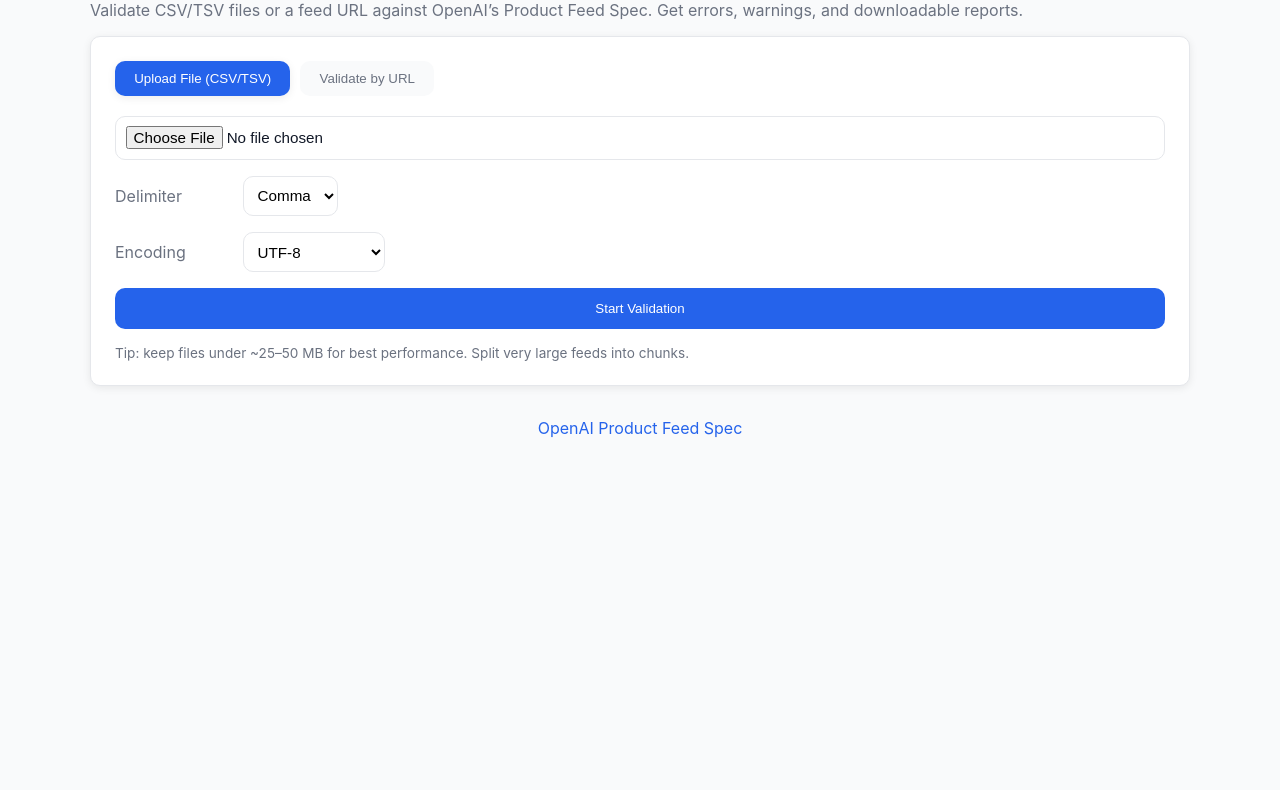
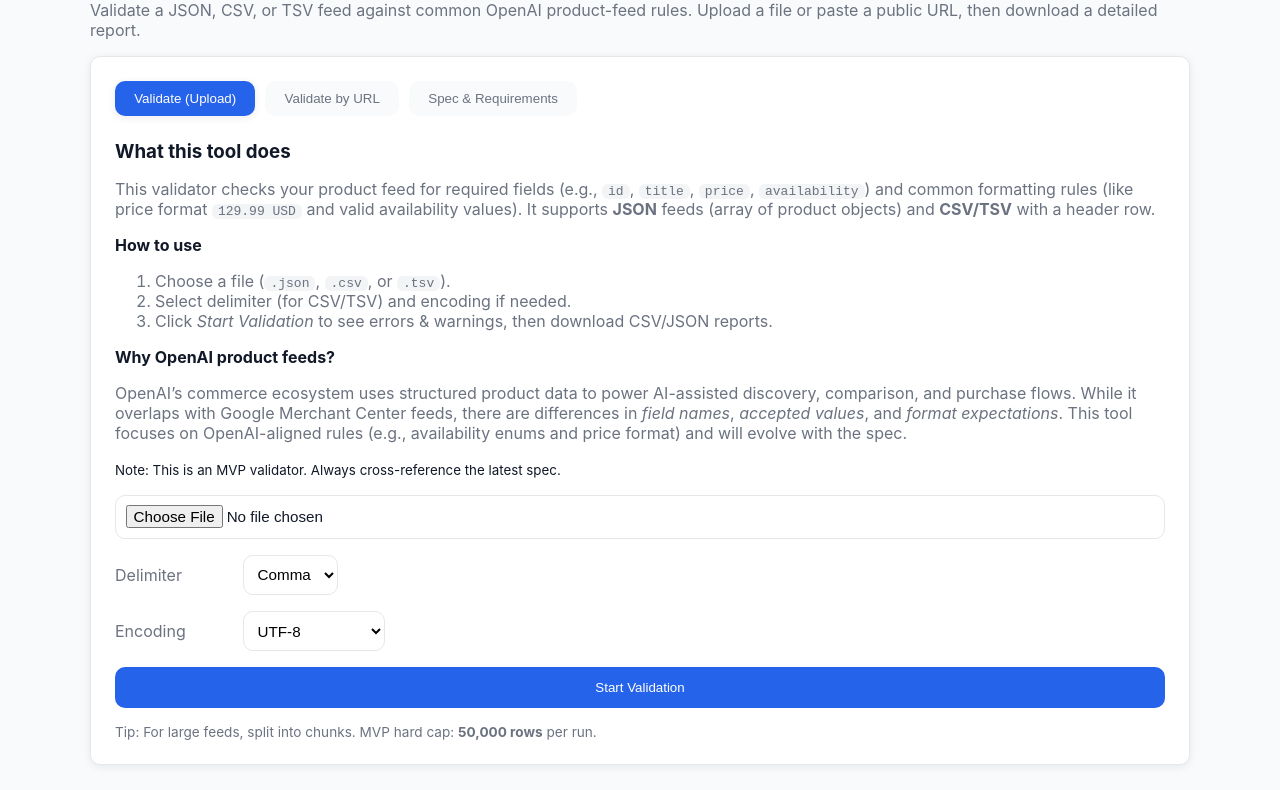
Before and after one commit to Laz627/openai-feed-validator-api, a plain HTML site: page static/index.html in a window 1280 px wide. Shown: the part 165-955 px from the top of the page. Before the commit the page ends 800 px from the top, so only its background shows below. Drawn offline with Linux system fonts and the light colour scheme.

Commit message:
Update index.html

```diff
--- a/static/index.html
+++ b/static/index.html
@@ -7,6 +7,7 @@
   <link rel="stylesheet" href="/style.css" />
 </head>
 <body>
+  <!-- Topbar -->
   <header class="topbar">
     <div class="topbar__inner">
       <div class="topbar__brand">
@@ -14,26 +15,52 @@
         <span>Product Feed Validator</span>
       </div>
       <div class="topbar__meta">
-      <span class="byline">Built by Brandon Lazovic</span>
-      <!-- optional: <button id="toggle-theme" class="ghost">Dark</button> -->
+        <a class="byline" href="https://www.linkedin.com/in/brandon-lazovic/" target="_blank" rel="noopener">
+          Built by Brandon Lazovic
+        </a>
       </div>
     </div>
   </header>
 
   <main class="container">
-    <header class="header">
+    <header>
       <h1>OpenAI Product Feed Validator</h1>
-      <p>Validate CSV/TSV files or a feed URL against OpenAI’s Product Feed Spec. Get errors, warnings, and downloadable reports.</p>
+      <p>Validate a JSON, CSV, or TSV feed against common OpenAI product-feed rules. Upload a file or paste a public URL, then download a detailed report.</p>
     </header>
 
     <section class="card">
       <div class="tabs">
-        <button id="tab-file" class="tab active">Upload File (CSV/TSV)</button>
+        <button id="tab-validate" class="tab active">Validate (Upload)</button>
         <button id="tab-url" class="tab">Validate by URL</button>
+        <button id="tab-spec" class="tab">Spec & Requirements</button>
       </div>
 
-      <div id="panel-file" class="panel">
-        <input id="file-input" type="file" accept=".csv,.tsv,text/csv,text/tab-separated-values" />
+      <!-- Tab: Validate (Upload) -->
+      <div id="panel-validate" class="panel">
+        <div class="about">
+          <h3>What this tool does</h3>
+          <p>
+            This validator checks your product feed for required fields (e.g., <code>id</code>, <code>title</code>, <code>price</code>, <code>availability</code>) and common formatting rules (like price format <code>129.99 USD</code> and valid availability values).
+            It supports <strong>JSON</strong> feeds (array of product objects) and <strong>CSV/TSV</strong> with a header row.
+          </p>
+          <h4>How to use</h4>
+          <ol>
+            <li>Choose a file (<code>.json</code>, <code>.csv</code>, or <code>.tsv</code>).</li>
+            <li>Select delimiter (for CSV/TSV) and encoding if needed.</li>
+            <li>Click <em>Start Validation</em> to see errors &amp; warnings, then download CSV/JSON reports.</li>
+          </ol>
+          <h4>Why OpenAI product feeds?</h4>
+          <p>
+            OpenAI’s commerce ecosystem uses structured product data to power AI-assisted discovery, comparison, and purchase flows.
+            While it overlaps with Google Merchant Center feeds, there are differences in <em>field names</em>, <em>accepted values</em>, and <em>format expectations</em>.
+            This tool focuses on OpenAI-aligned rules (e.g., availability enums and price format) and will evolve with the spec.
+          </p>
+          <small>Note: This is an MVP validator. Always cross-reference the latest spec.</small>
+        </div>
+
+        <input id="file-input" type="file"
+               accept=".json,application/json,.csv,text/csv,.tsv,text/tab-separated-values" />
+
         <div class="row">
           <label>Delimiter</label>
           <select id="delimiter">
@@ -50,11 +77,12 @@
           </select>
         </div>
         <button id="btn-validate-file" class="primary">Start Validation</button>
-        <small class="hint">Tip: keep files under ~25–50 MB for best performance. Split very large feeds into chunks.</small>
+        <small class="hint">Tip: For large feeds, split into chunks. MVP hard cap: <strong>50,000 rows</strong> per run.</small>
       </div>
 
+      <!-- Tab: Validate by URL -->
       <div id="panel-url" class="panel hidden">
-        <input id="feed-url" type="url" placeholder="https://example.com/products.csv" />
+        <input id="feed-url" type="url" placeholder="https://raw.githubusercontent.com/user/repo/branch/feed.json (or .csv/.tsv)" />
         <div class="row">
           <label>Delimiter</label>
           <select id="delimiter-url">
@@ -72,7 +100,25 @@
           </select>
         </div>
         <button id="btn-validate-url" class="primary">Start Validation</button>
-        <small class="hint">Publicly accessible URLs only.</small>
+        <small class="hint">Use a public, direct file URL. For GitHub/Gist, click <em>Raw</em> and paste that link.</small>
+      </div>
+
+      <!-- Tab: Spec & Requirements -->
+      <div id="panel-spec" class="panel hidden">
+        <div class="spec-grid">
+          <div>
+            <h3>Required Fields</h3>
+            <ul id="req-list"></ul>
+          </div>
+          <div>
+            <h3>Recommended Fields</h3>
+            <ul id="rec-list"></ul>
+          </div>
+        </div>
+        <p class="hint">
+          Based on the current OpenAI product feed patterns. Always confirm against the latest spec:
+          <a href="https://developers.openai.com/commerce/specs/feed" target="_blank" rel="noopener">OpenAI Product Feed Spec</a>.
+        </p>
       </div>
     </section>
 
@@ -111,7 +157,7 @@
       <small id="note-truncate" class="hint hidden">Showing first 1000 issues…</small>
     </section>
 
-    <footer class="footer">
+    <footer>
       <a href="https://developers.openai.com/commerce/specs/feed" target="_blank" rel="noopener">OpenAI Product Feed Spec</a>
     </footer>
   </main>
```
Lines whose indentation alone changed are shown as unchanged.
